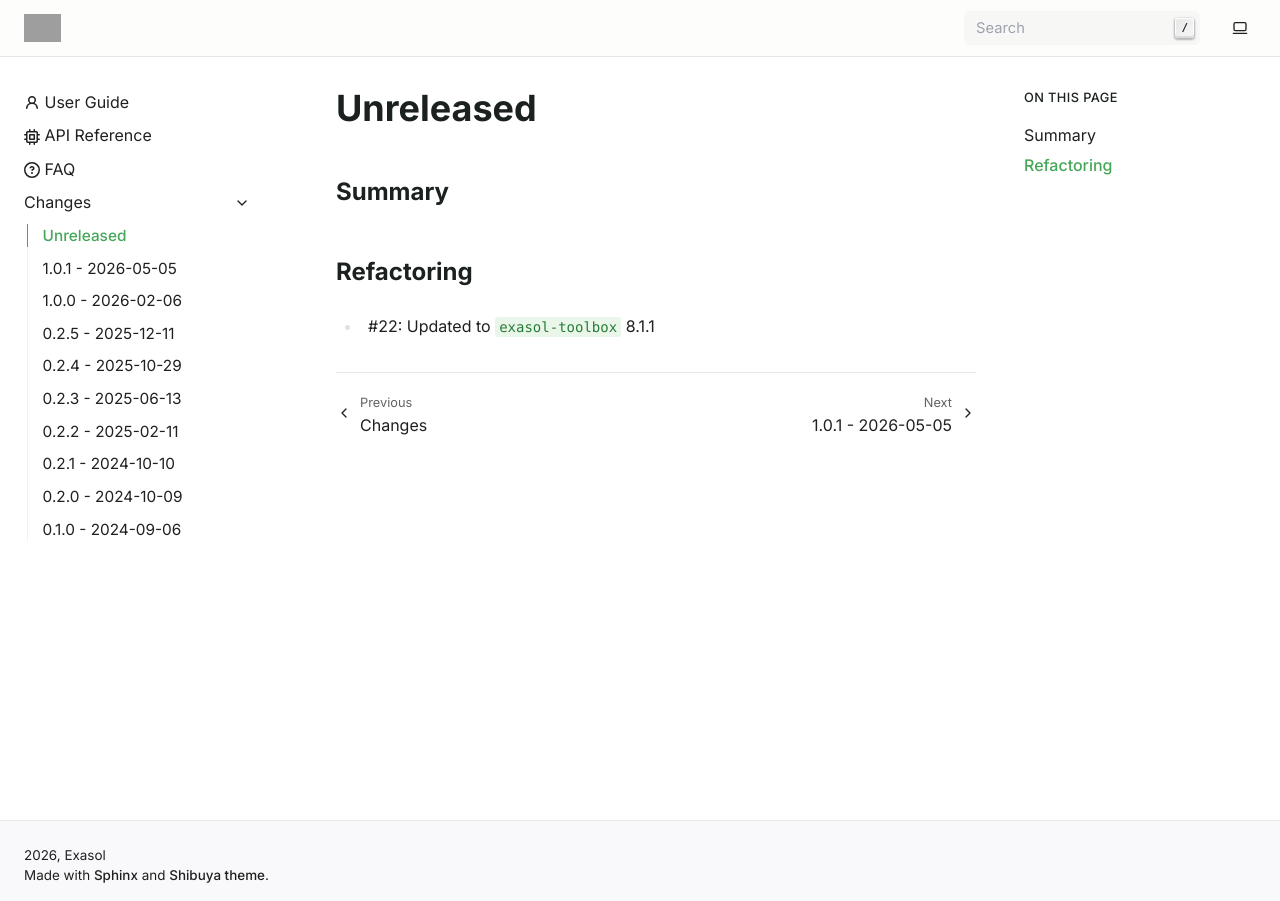
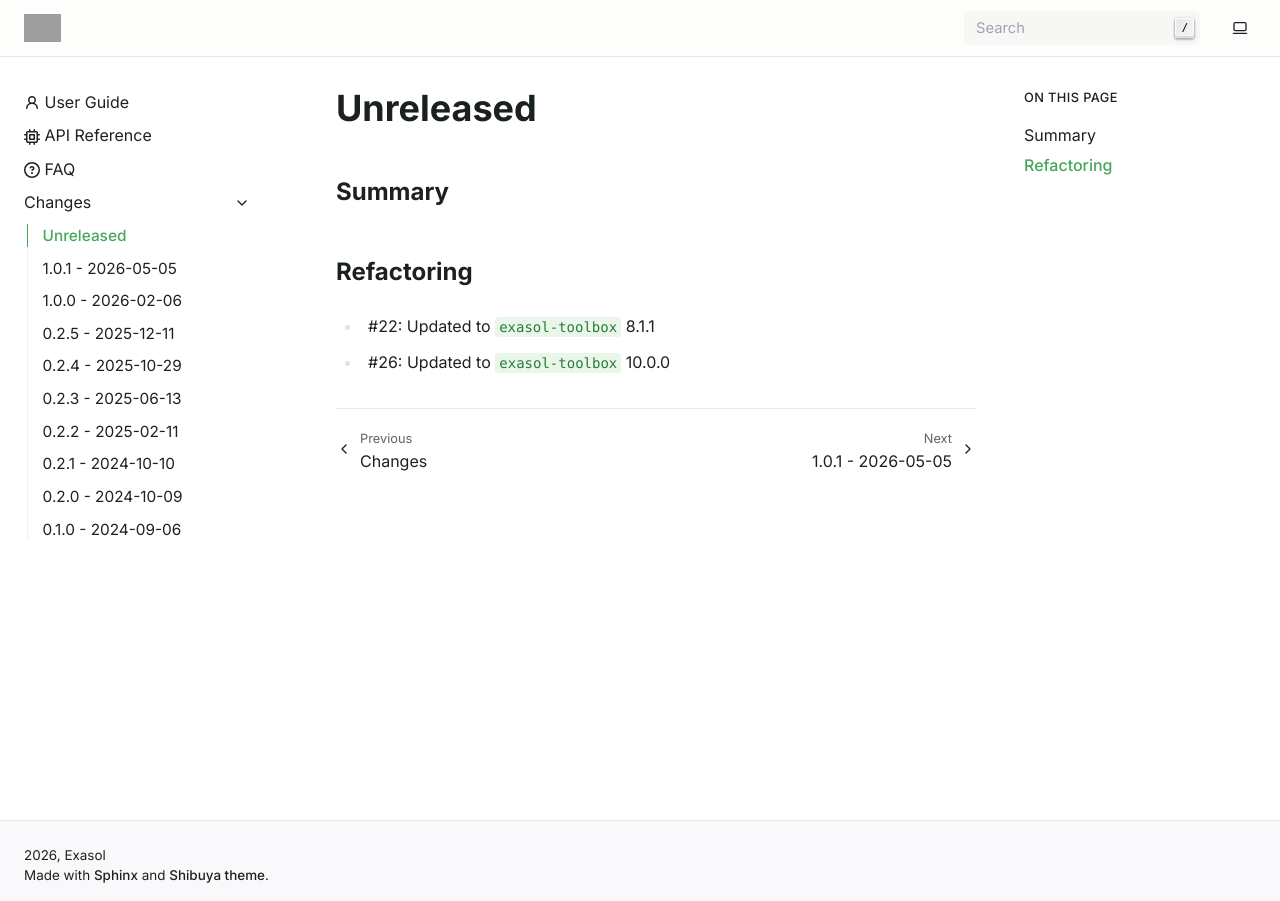
Before and after one commit to exasol/pytest-extension, a Sphinx documentation site: the page built from doc/changes/unreleased.md, in a window 1280 px wide. Built offline with Sphinx 7.4.7, drawn with Linux system fonts in a browser that asks for light colours; pages that are not in the unit, such as notebooks, are missing from menus; grey boxes are pictures that could not be loaded.

Commit message:
Add changelog entry

```diff
--- a/doc/changes/unreleased.md
+++ b/doc/changes/unreleased.md
@@ -5,3 +5,4 @@
 ## Refactoring
 
 * #22: Updated to `exasol-toolbox` 8.1.1
+* #26: Updated to `exasol-toolbox` 10.0.0
```
